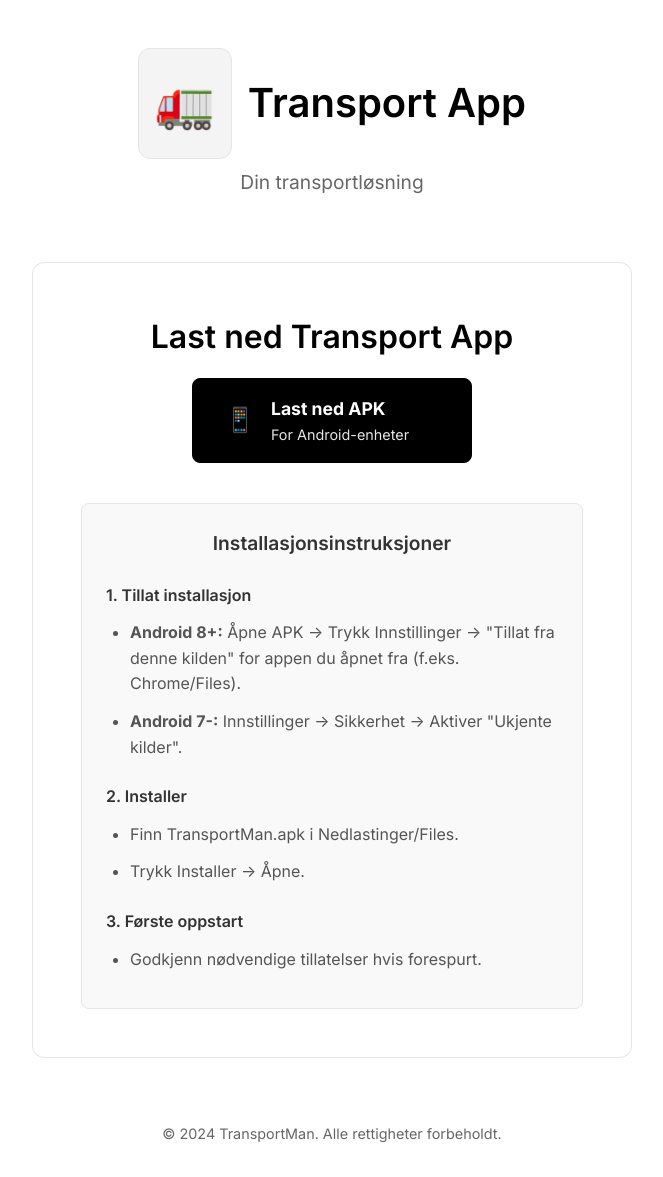
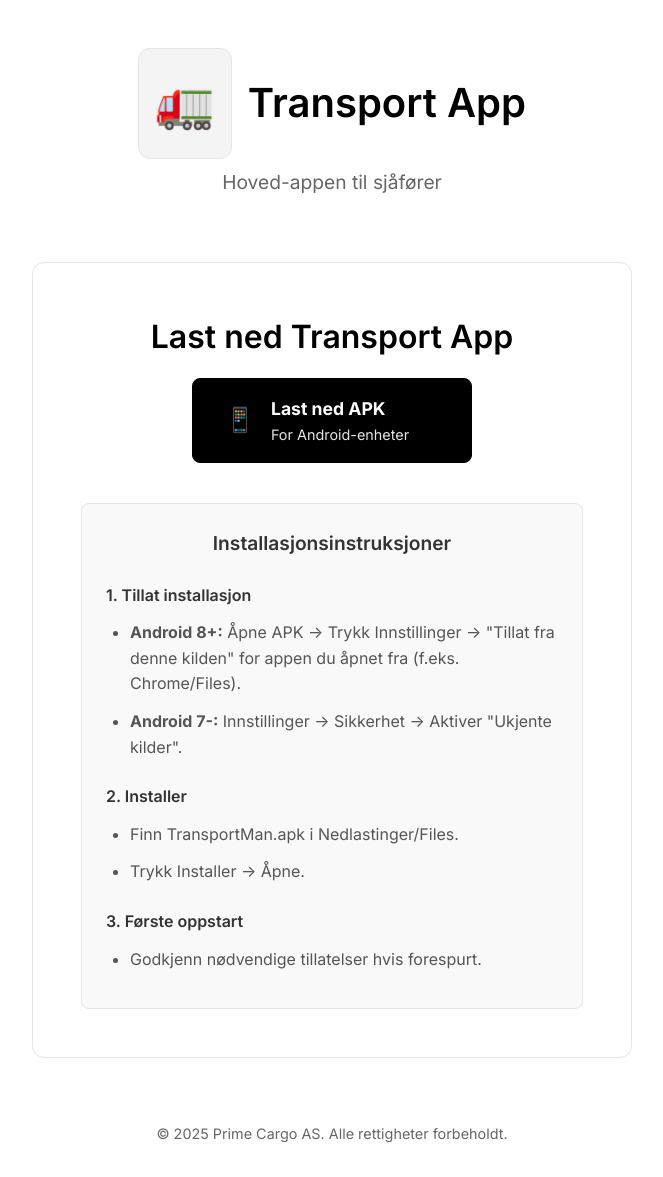
Before and after one commit to Prime-Cargo/TransportTablerDist, a website: page index.html in a window 1280 px wide. Shown: the whole page, without its empty margins (308-971 px from the left). Drawn offline with Linux system fonts and the light colour scheme.

Commit message:
Update tagline and footer copyright year in index.html

```diff
--- a/index.html
+++ b/index.html
@@ -17,7 +17,7 @@
                 <div class="logo-icon">🚛</div>
                 <h1>Transport App</h1>
             </div>
-            <p class="tagline">Din transportløsning</p>
+            <p class="tagline">Hoved-appen til sjåfører</p>
         </header>
 
         <main class="main">
@@ -58,7 +58,7 @@
         </main>
 
         <footer class="footer">
-            <p>&copy; 2024 TransportMan. Alle rettigheter forbeholdt.</p>
+            <p>&copy; 2025 Prime Cargo AS. Alle rettigheter forbeholdt.</p>
         </footer>
     </div>
 
```
